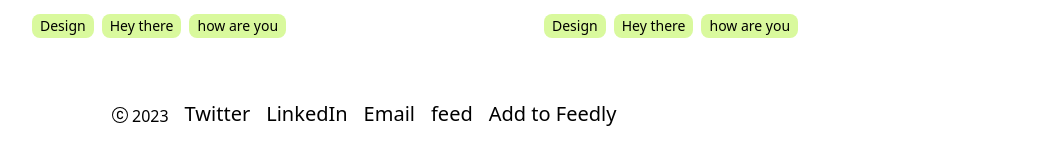
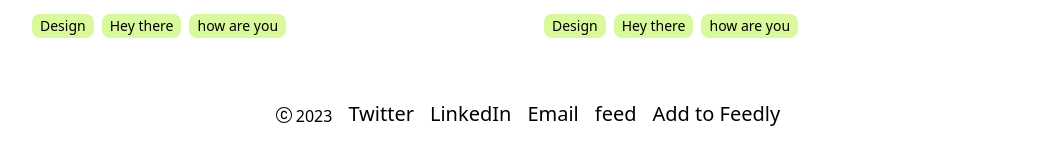
Before and after one commit to aasiflm10/blogging-website, a Next.js app: page /projects in a window 1280 px wide. Shown: the part 2251-2406 px from the top of the page, without its empty margins (112-1167 px from the left). Built offline with nearby package versions, Linux system fonts and the light colour scheme.

Commit message:
minor ui fixes

```diff
--- a/app/components/Footer.tsx
+++ b/app/components/Footer.tsx
@@ -2,10 +2,10 @@ import { C } from "./icons/c";
 
 export function Footer() {
   return (
-    <div className="flex flex-col justify-start space-x-4 md:flex-row md:px-28 md:py-[30px]">
+    <div className="flex flex-col justify-center space-x-4 md:flex-row md:px-14 md:py-[30px]">
       <div className="flex justify-center space-x-1 mt-1">
         <div className="mt-[3px]">
-          {" "}
+
           <C />
         </div>
         <p>2023</p>
--- a/app/components/NewsletterComponent.tsx
+++ b/app/components/NewsletterComponent.tsx
@@ -1,4 +1,5 @@
 import EmailAndSubs from "./EmailAndSubs";
+import { Footer } from "./Footer";
 
 export function NewsletterComponent() {
   return (
@@ -23,7 +24,7 @@ export function NewsletterComponent() {
         </div>
       </div>
       <EmailAndSubs />
-      <div></div>
+      <Footer/>
     </div>
   );
 }
```
